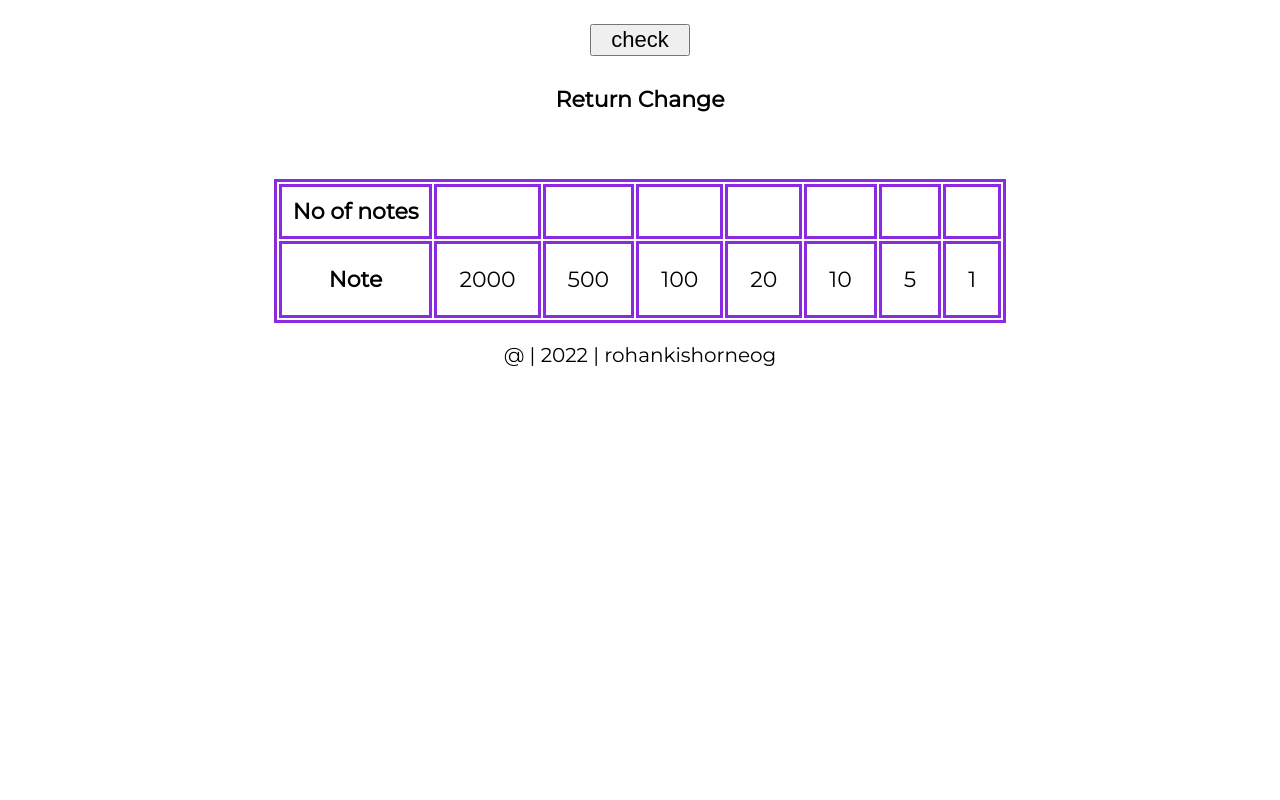
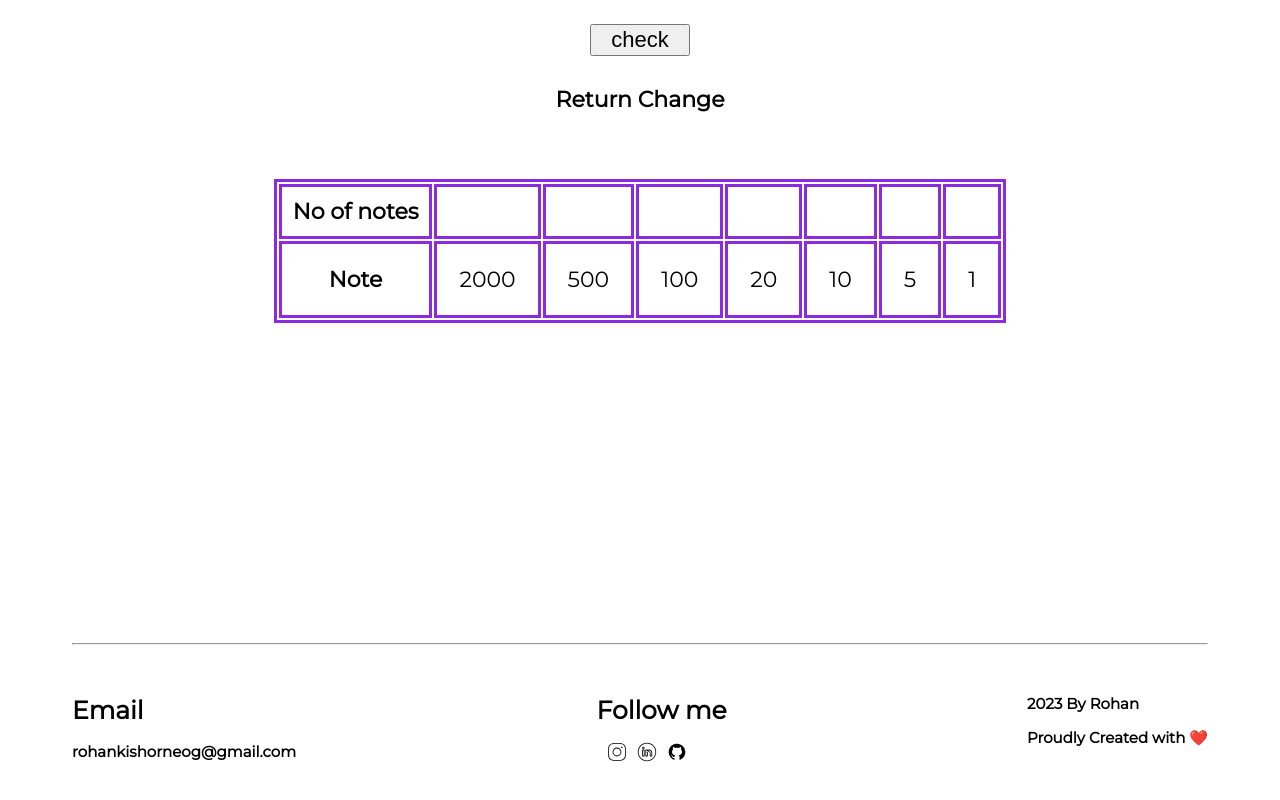
Before and after one commit to rohankishorneog/Cash-register-manager, a plain HTML site: page index.html in a window 1280 px wide. Shown: the part 617-1417 px from the top of the page. Before the commit the page ends 1012 px from the top, so only its background shows below. Drawn offline with Linux system fonts and the light colour scheme.

Commit message:
modified footer

```diff
--- a/index.html
+++ b/index.html
@@ -56,10 +56,31 @@
             </table>
         </div>
     </div>
+    <footer class="footer">
+        <hr>
 
-    <footer>
-        <p> @ | 2022 | rohankishorneog</p>
+        <div class="footer-elements">
+
+        <div class="email">
+            <h1>Email</h1>
+            <h3>rohankishorneog@gmail.com</h3>
+        </div>
+        <div class="socials">
+            <h1>Follow me</h1>
+            <div class="logo-div">
+                <a href="https://www.instagram.com/rohankishorneog/"><img src="logos/icons8-instagram.svg" class="logo-img" ></a>
+                <a href="https://www.linkedin.com/in/rohan-kishor-neog-919654189/"><img src="logos/icons8-linkedin-circled.svg"  class="logo-img" ></a>
+                <a href="https://github.com/rohankishorneog"><img src="logos/icons8-github.svg"  class="logo-img" ></a>
+            </div>
+        </div>
+            <div class="footer-texts">
+                <h3>2023 By Rohan</h3>
+                <h3> Proudly Created with ❤️</h3>
+            </div>
+
+        </div>
     </footer>
+
     <script src="app.js"></script>
 </body>
 
--- a/styles.css
+++ b/styles.css
@@ -4,7 +4,7 @@ body{
     font-family: "Montserrat";
 }
 
-header,#main h4,#inp,#btn,footer,#table{
+header,#main h4,#inp,#btn,#table{
     display: flex;
     justify-content: center;
 
@@ -58,3 +58,32 @@ footer{
     text-align: center;
     margin: 3em;
 }
+
+
+/*styling for footer*/
+
+.footer{
+    margin: 20rem 4rem 4rem 4rem
+}
+
+.footer-elements{
+    padding-top: 1.5rem;
+    display: flex;
+    justify-content: space-between;
+}
+.footer h1{
+    font-size: 25px;
+}
+.footer h3{
+    font-size: 15px;
+}
+
+/*styling for logos*/
+
+.logo-div{
+    display: flex;
+}
+.logo-img{
+    width: 20px;
+    padding-left: 10px
+}
```
Also changed, not shown: logos/icons8-github.svg (added), logos/icons8-instagram.svg (added), logos/icons8-linkedin-circled.svg (added).
